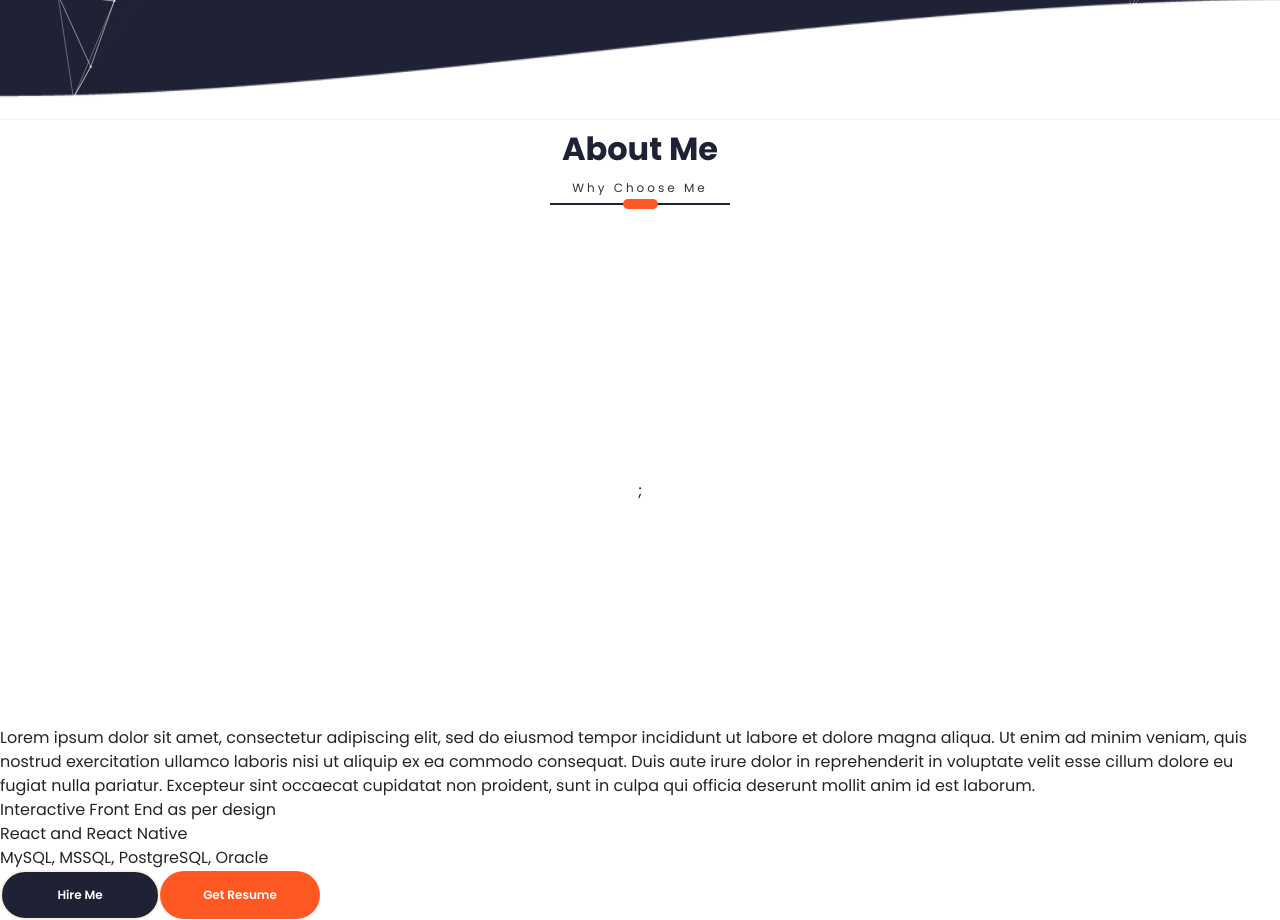
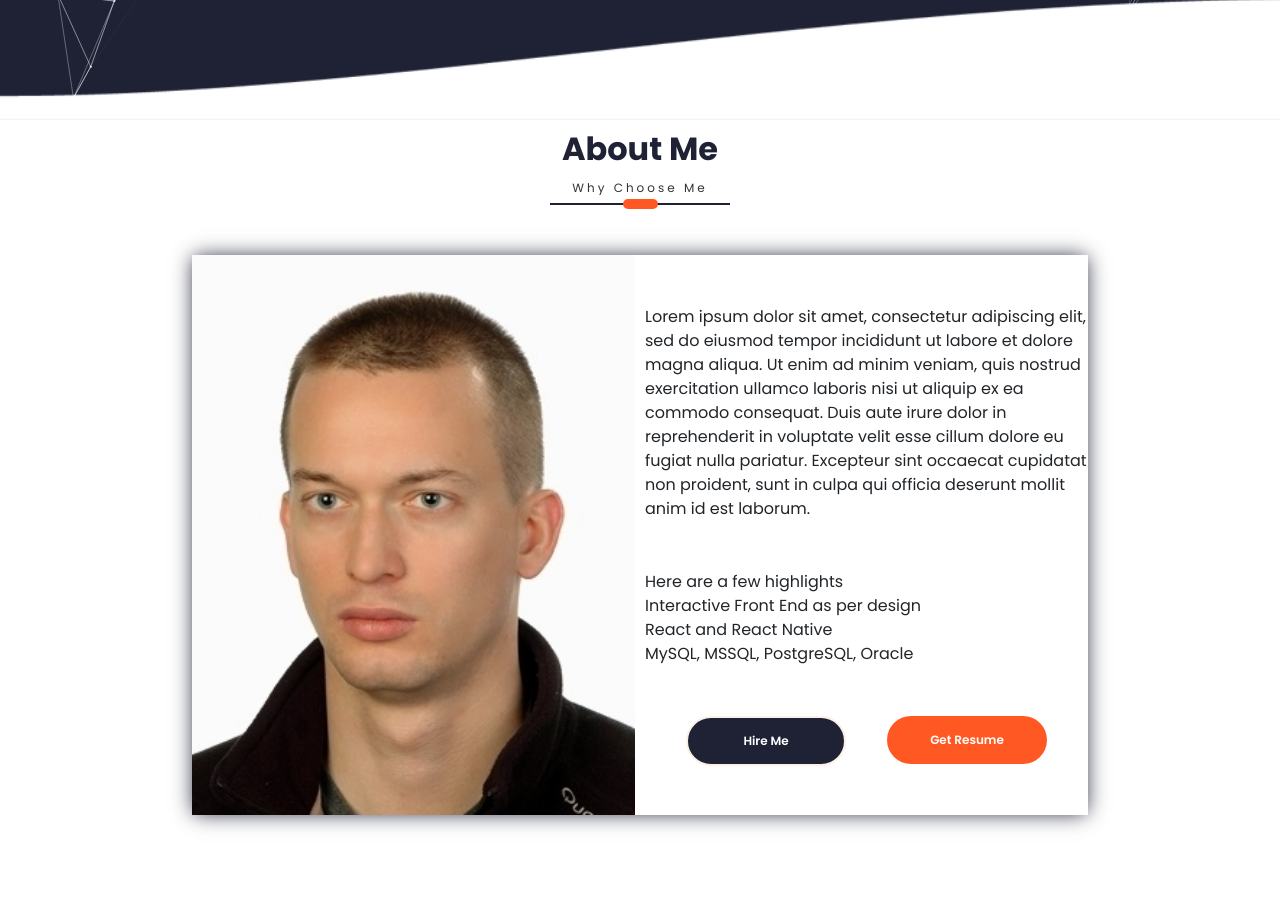
Before and after one commit to MPaluszynski/portfolio, a React (Create React App) app: page / in a window 1280 px wide. Shown: the part 680-1600 px from the top of the page. Built offline with nearby package versions, Linux system fonts and the light colour scheme; a web font is replaced by a local one.

Commit message:
Implementing basic styling of AboutMe component

```diff
--- a/src/App.jsx
+++ b/src/App.jsx
@@ -1,7 +1,7 @@
 import "./styles/app-styles.css";
 
 import { Home } from "./components/home/Home.jsx";
-import { ParticlesBackground } from "./components/particlesBackground/ParticlesBackground.jsx";
+import { ParticlesBackground } from "./components/_reusableComponents/particlesBackground/ParticlesBackground.jsx";
 import { AboutMe } from "./components/aboutMe/AboutMe.jsx";
 
 function App() {
--- a/src/components/aboutMe/AboutMe.jsx
+++ b/src/components/aboutMe/AboutMe.jsx
@@ -2,6 +2,7 @@ import "./about-styling.css";
 import { aboutHighlightsArray } from "../../assets/data/arrays";
 import { aboutMeDescription } from "../../assets/data/variables";
 import { Heading } from "../_reusableComponents/heading/Heading.jsx";
+import { Buttons } from "../_reusableComponents/buttons/Buttons";
 
 export const AboutMe = () => {
   const renderedArray = aboutHighlightsArray.map((highlight) => {
@@ -10,29 +11,18 @@ export const AboutMe = () => {
 
   return (
     <div className="about-me">
-      <Heading title={"About Me"} description={"Why Choose Me"} />;
+      <Heading title={"About Me"} description={"Why Choose Me"} />
       <div className="about-me__card">
-        <>
         <div className="about-me__card--photo"></div>
         <div className="about-me__card--details">
           <div className="about-me__card--details--description">
             {aboutMeDescription}
           </div>
           <div className="about-me__card--details--highlights">
+            <span>Here are a few highlights</span>
             {renderedArray}
           </div>
-          </div>
-        </>
-        <div className="profile__details--options">
-          <button className="btn primary-btn">Hire Me</button>
-          <a
-            href={"files/cvpl.pdf"}
-            target={"_blank"}
-            download={"cvpl.pdf"}
-            rel={"noreferrer"}
-          >
-            <button className="btn highlighted-btn">Get Resume</button>
-          </a>
+          <Buttons />
         </div>
       </div>
     </div>
--- a/src/components/aboutMe/about-styling.css
+++ b/src/components/aboutMe/about-styling.css
@@ -1,7 +1,33 @@
 .about-me {
   display: flex;
   flex-direction: column;
-  justify-content: space-between;
+  /* justify-content: space-between; */
   align-items: center;
   height: 100vh;
 }
+
+.about-me__card {
+  display: flex;
+  /* flex-direction: column; */
+  width: 70%;
+  max-width: 1000px;
+  height: 70vh;
+  box-shadow: 0 0 20px -2px var(--background);
+}
+
+.about-me__card--photo {
+  width: 50%;
+  height: 100%;
+  background-image: url("../../assets/images/profilephoto.jpg");
+  background-size: cover;
+  background-position: center;
+}
+
+.about-me__card--details {
+  display: flex;
+  flex-direction: column;
+  justify-content: space-evenly;
+  width: 50%;
+  height: 100%;
+  margin-left: 10px;
+}
```
Also changed, not shown: src/components/_reusableComponents/particlesBackground/ParticlesBackground.jsx (renamed from src/components/particlesBackground/ParticlesBackground.jsx). Lines whose indentation alone changed are shown as unchanged.
